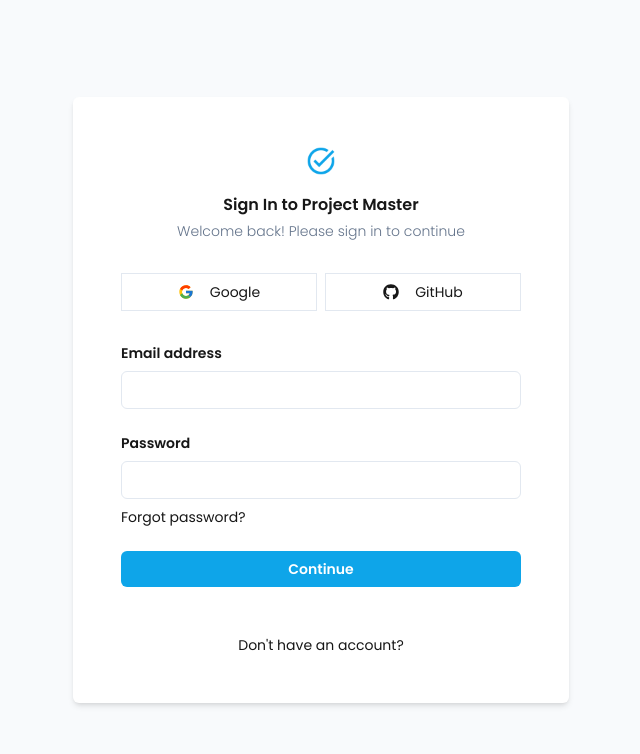
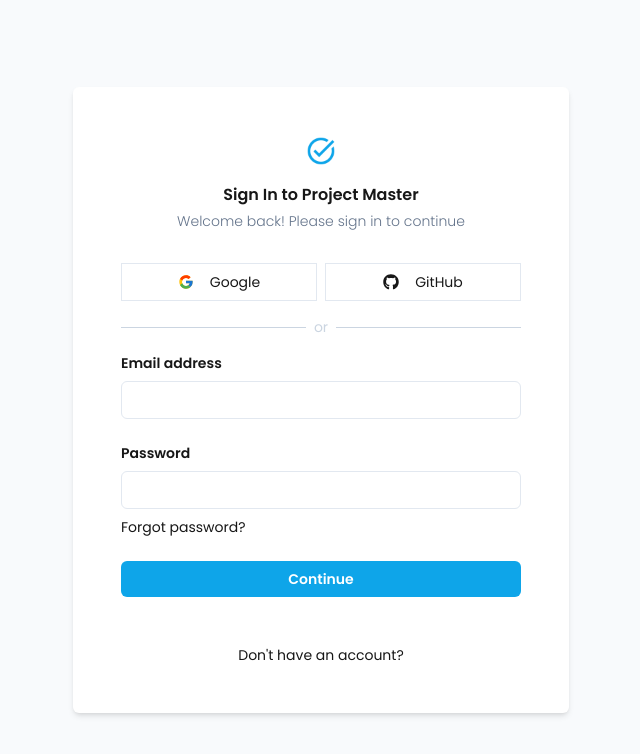
Before and after one commit to riot662006/project_master, a Next.js app: page /auth/login in a window 1280 px wide. Shown: the top 754 px of the page, without its empty margins (319-959 px from the left). Built offline with nearby package versions, Linux system fonts and the light colour scheme; no server answers.

Commit message:
Adds an or seperator btw oauth and cred signin options

```diff
--- /dev/null
+++ b/app/auth/components/Sections/OrSeperatorDiv.tsx
@@ -0,0 +1,16 @@
+/**
+ * A functional component that renders a horizontal separator with the word "or" in the center.
+ * This is typically used to visually separate two sections or options in a user interface.
+ */
+
+const OrSeperatorDiv = () => {
+    return (
+        <div className="flex items-center gap-2">
+            <hr className="w-full border-slate-300" />
+            <span className="text-sm text-slate-300">or</span>
+            <hr className="w-full border-slate-300" />
+        </div>
+    )
+};
+
+export default OrSeperatorDiv;
--- a/app/auth/login/components/Forms/LoginForm.tsx
+++ b/app/auth/login/components/Forms/LoginForm.tsx
@@ -15,6 +15,7 @@
 import { AuthCardWrapper } from "@/app/auth/error/components/Cards/AuthCardWrapper";
 import { useRouter, useSearchParams } from "next/navigation";
 import Link from "next/link";
+import OrSeperatorDiv from "@/app/auth/components/Sections/OrSeperatorDiv";
 
 export const LoginForm = () => {
   const [isPending, startTransition] = useTransition();
@@ -75,7 +76,7 @@
       redirectLink="/auth/register"
       redirectTitle="Don't have an account?"
     >
-      <div className="flex w-full flex-col gap-8">
+      <div className="flex w-full flex-col gap-4">
         {/* Social sign-in buttons */}
         <div className="flex w-full items-center gap-x-2 text-sm">
           <button
@@ -93,6 +94,7 @@
             <span>GitHub</span>
           </button>
         </div>
+        <OrSeperatorDiv />
         {/* Form */}
         <form
           onSubmit={handleSubmit(onSubmit)}
--- a/app/auth/register/components/Forms/RegisterForm.tsx
+++ b/app/auth/register/components/Forms/RegisterForm.tsx
@@ -12,6 +12,7 @@
 import { register as registerAction } from "@/actions/register";
 import { useTransition, useState } from "react";
 import { AuthCardWrapper } from "@/app/auth/error/components/Cards/AuthCardWrapper";
+import OrSeperatorDiv from "@/app/auth/components/Sections/OrSeperatorDiv";
 
 export const RegisterForm = () => {
   const [isPending, startTransition] = useTransition();
@@ -46,7 +47,7 @@
       redirectLink="/auth/login"
       redirectTitle="Already have an account?"
     >
-      <div className="flex w-full flex-col gap-8">
+      <div className="flex w-full flex-col gap-4">
         {/* Social sign-in buttons */}
         <div className="flex w-full items-center gap-x-2 text-sm">
           <button className="flex w-full cursor-pointer items-center justify-center gap-4 border border-slate-200 p-2 transition-colors duration-300 ease-in-out hover:bg-slate-100">
@@ -58,6 +59,7 @@
             <span>GitHub</span>
           </button>
         </div>
+        <OrSeperatorDiv />
         {/* Form */}
         <form
           onSubmit={handleSubmit(onSubmit)}
```
